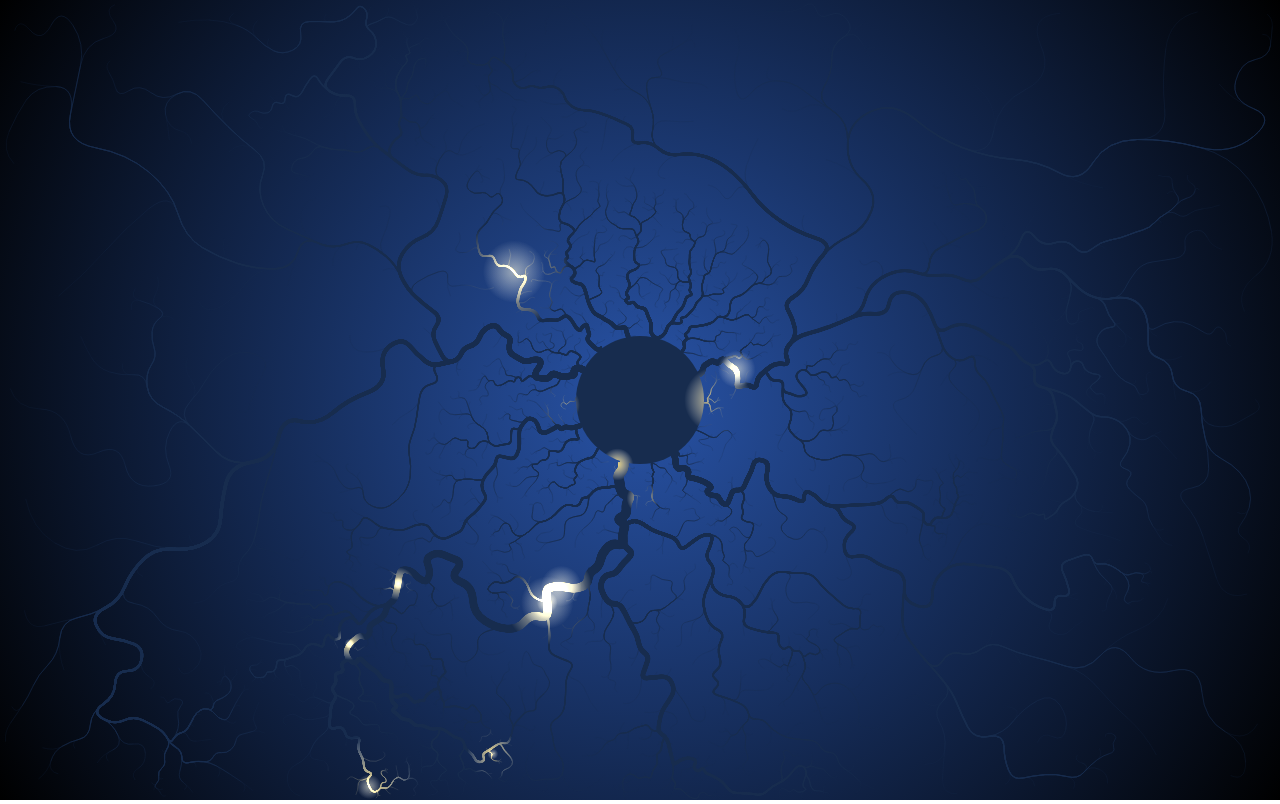
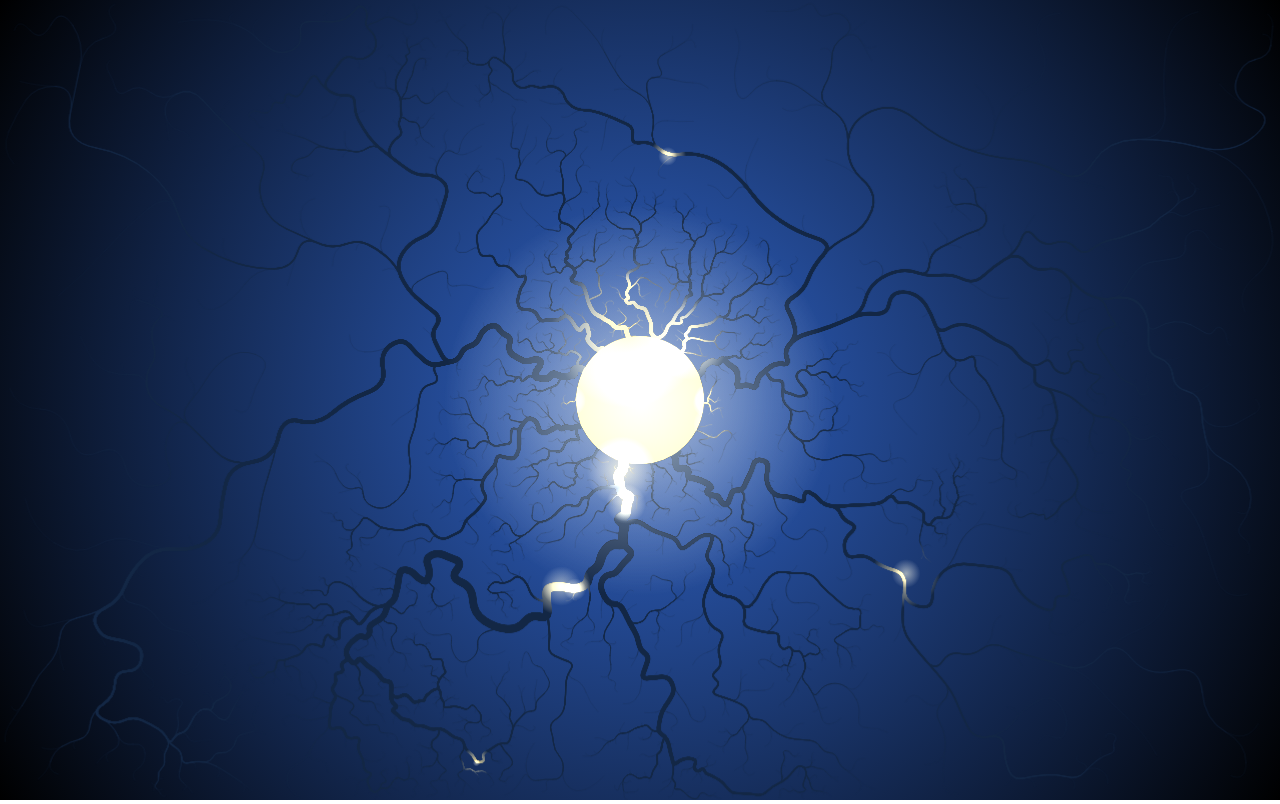
Before and after one commit to jobtalle/SketchRouting, a plain HTML site: page index.html in a window 1280 px wide. Drawn offline with Linux system fonts and the light colour scheme.

Commit message:
Created more effects

```diff
--- a/css/style.css
+++ b/css/style.css
@@ -3,7 +3,7 @@ body {
 }
 
 #wrapper {
-    background: radial-gradient(circle at 50% 50%, #2853a7, #000000);
+    background: radial-gradient(circle at center, #4e76c9, #2853a7 128px, #000000);
     width: 100vw;
     height: 100vh;
 }
--- a/index.html
+++ b/index.html
@@ -2,7 +2,7 @@
 <html lang="en">
 <head>
     <meta charset="UTF-8">
-    <title>Routing</title>
+    <title>Dendrite</title>
     <link rel="stylesheet" type="text/css" href="css/style.css">
 </head>
 <body>
--- a/js/routing.js
+++ b/js/routing.js
@@ -42,18 +42,7 @@ export class Routing {
             context.translate(-this.width * .5, -this.height * .5);
         }
 
-        const lineGradient = context.createRadialGradient(
-            this.width * .5,
-            this.height * .5,
-            0,
-            this.width * .5,
-            this.height * .5,
-            .5 * Math.sqrt(this.width * this.width + this.height * this.height));
-
-        lineGradient.addColorStop(0, "#172c4e");
-        lineGradient.addColorStop(1, "#172c4e");
-
-        context.fillStyle = lineGradient;
+        context.fillStyle = "#132745";
         context.clearRect(0, 0, this.width, this.height);
         context.beginPath();
         context.rect(0, 0, this.width, this.height);
--- a/js/structure.js
+++ b/js/structure.js
@@ -10,12 +10,15 @@ export class Structure {
     static CENTER_RADIUS = 64;
     static TARGETS = 14;
     static PULSE_LENGTH_BIAS = .2;
-    static CHARGE_DECAY = .99;
-    static PULSE_THRESHOLD = 5;
-    static DISCHARGE = 60;
-    static DISCHARGE_CHANCE = .2;
+    static CHARGE_DECAY = .978;
+    static PULSE_THRESHOLD = 7.5;
+    static DISCHARGE = 70;
+    static DISCHARGE_CHANCE = .1;
     static PULSE_TIME_MIN = 5;
     static PULSE_TIME_MAX = 64;
+    static PULSE_GLOW = .0005;
+    static PULSE_GLOW_POWER = 4;
+    static CHARGE_ZOOM = .12;
 
     constructor(width, height, x, y, random) {
         this.width = width;
@@ -38,7 +41,9 @@ export class Structure {
     }
 
     get zoom() {
-        return this.discharge / Structure.DISCHARGE;
+        return Math.max(
+            this.discharge / Structure.DISCHARGE,
+            this.charge * Structure.CHARGE_ZOOM);
     }
 
     fits(nodes, x, y, radius) {
@@ -186,6 +191,7 @@ export class Structure {
 
     drawNetwork(context) {
         context.strokeStyle = "#fff";
+        context.lineCap = "round";
 
         const widthScale = .1;
 
@@ -224,9 +230,6 @@ export class Structure {
     }
 
     drawPulses(context) {
-        for (let pulse = 0, pulseCount = this.pulses.length; pulse < pulseCount; ++pulse)
-            this.pulses[pulse].draw(context);
-
         if (this.discharge) {
             context.fillStyle = "#eed680";
 
@@ -234,6 +237,39 @@ export class Structure {
             context.arc(this.x, this.y, Structure.CENTER_RADIUS, 0, Math.PI * 2);
             context.fill();
         }
+        else {
+            const radius = Structure.CENTER_RADIUS * (1 + Math.pow(this.charge, Structure.PULSE_GLOW_POWER) * Structure.PULSE_GLOW);
+            const gradient = context.createRadialGradient(
+                this.x,
+                this.y,
+                0,
+                this.x,
+                this.y,
+                radius);
+
+            gradient.addColorStop(0, "rgb(255,255,255)");
+            gradient.addColorStop(1, "rgba(255,255,255,0)");
+
+            context.fillStyle = gradient;
+            context.beginPath();
+            context.arc(
+                this.x,
+                this.y,
+                Structure.CENTER_RADIUS,
+                0,
+                Math.PI * 2);
+            context.arc(
+                this.x,
+                this.y,
+                radius,
+                0,
+                Math.PI * 2,
+                true);
+            context.fill();
+        }
+
+        for (let pulse = 0, pulseCount = this.pulses.length; pulse < pulseCount; ++pulse)
+            this.pulses[pulse].draw(context);
     }
 
     drawPulsesLight(context) {
```
